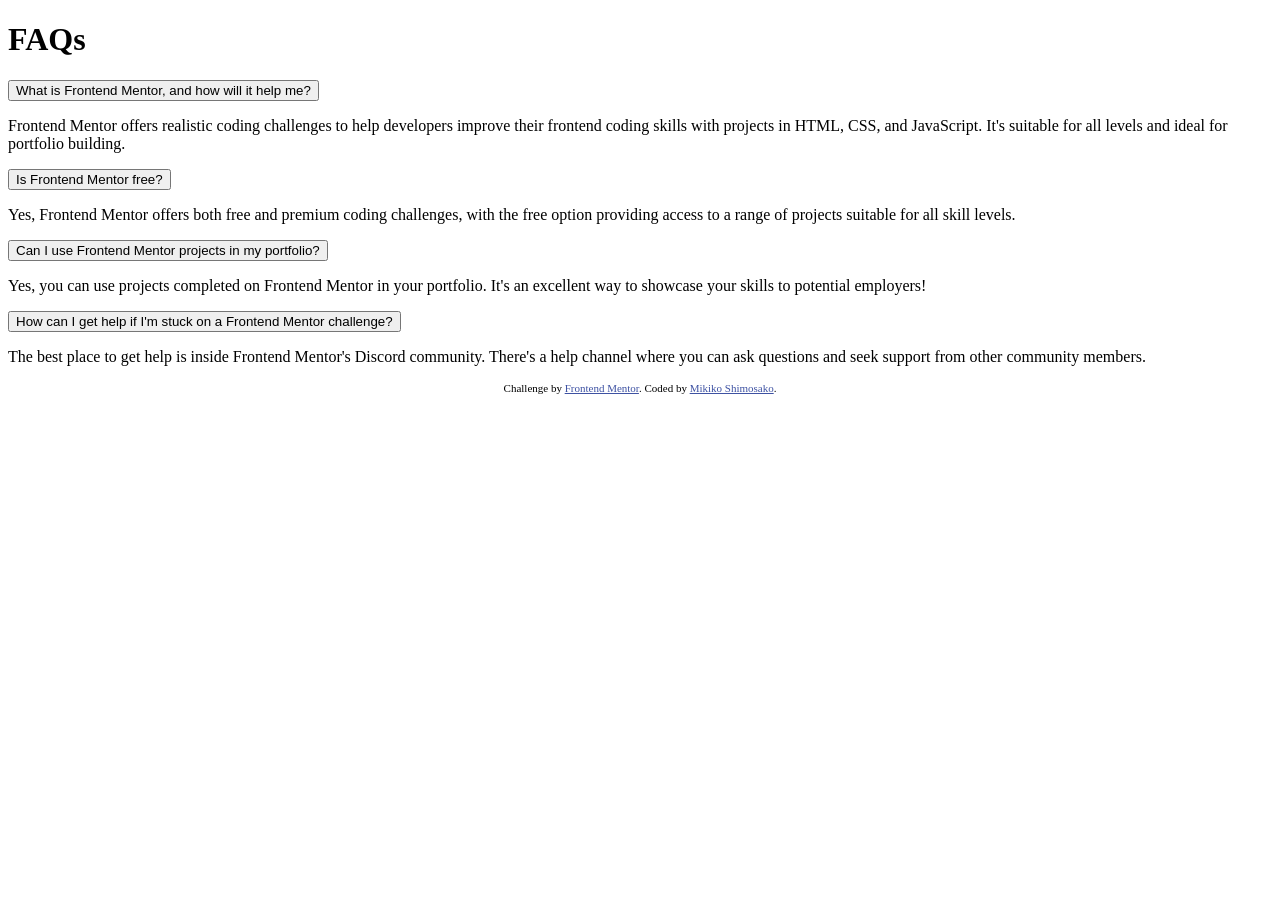
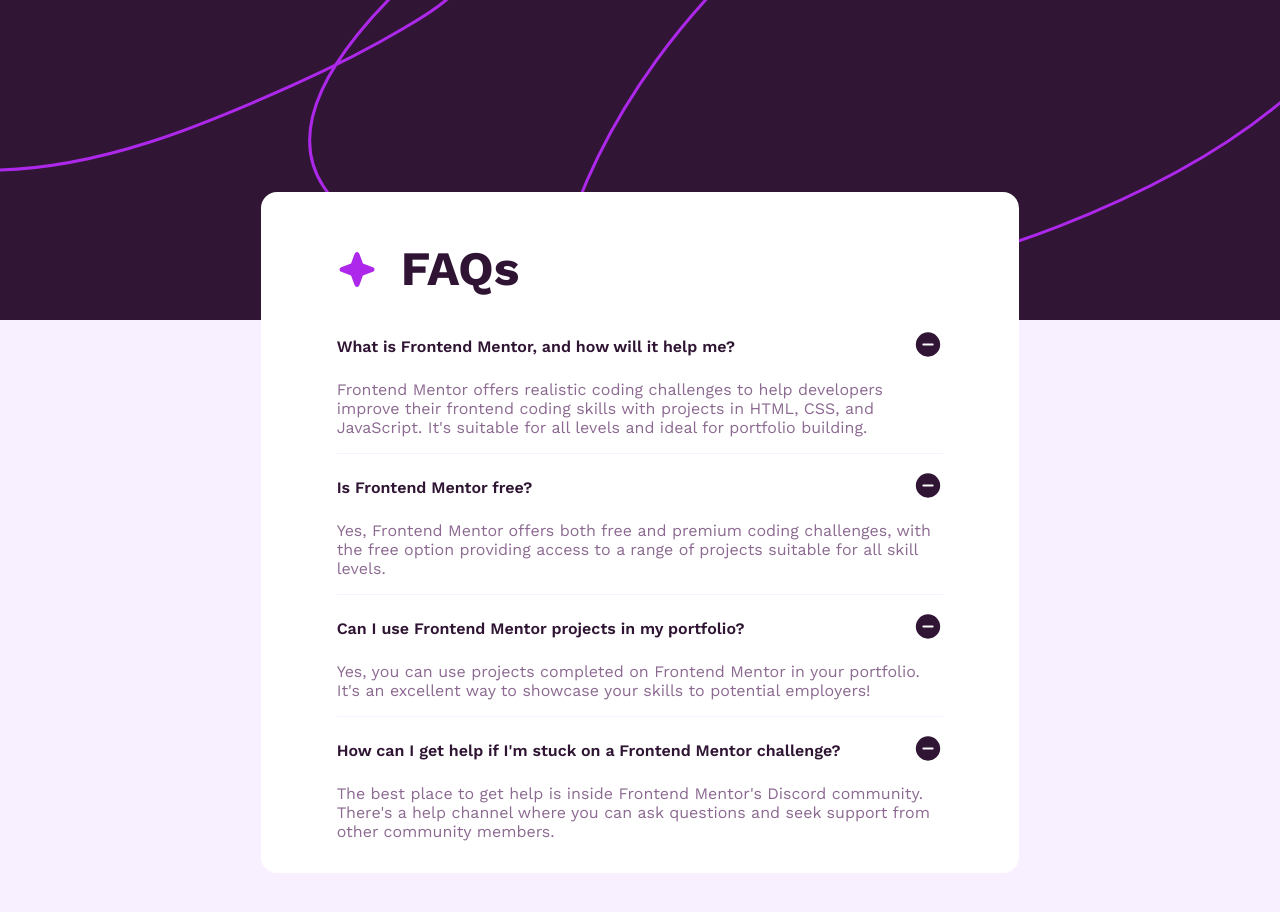
Before and after one commit to Mikiko-Shimosako/faq-accordion-main, a plain HTML site: page index.html in a window 1280 px wide. Before the commit the page ends 800 px from the top, so only its background shows below. Drawn offline with nearby package versions, Linux system fonts and the light colour scheme.

Commit message:
PCスタイルまで

```diff
--- a/index.html
+++ b/index.html
@@ -1,21 +1,24 @@
 <!DOCTYPE html>
 <html lang="en">
+
 <head>
   <meta charset="UTF-8">
-  <meta name="viewport" content="width=device-width, initial-scale=1.0"> <!-- displays site properly based on user's device -->
+  <meta name="viewport" content="width=device-width, initial-scale=1.0">
+  <!-- displays site properly based on user's device -->
 
   <link rel="icon" type="image/png" sizes="32x32" href="./assets/images/favicon-32x32.png">
 
   <title>Frontend Mentor | FAQ accordion</title>
+  <link rel="preconnect" href="https://fonts.googleapis.com">
+  <link rel="preconnect" href="https://fonts.gstatic.com" crossorigin>
+  <link href="https://fonts.googleapis.com/css2?family=Work+Sans:ital,wght@0,100..900;1,100..900&display=swap"
+    rel="stylesheet">
+  <link rel="stylesheet" href="./style.css">
+</head>
 
-  <!-- Feel free to remove these styles or customise in your own stylesheet 👍 -->
-  <style>
-    .attribution { font-size: 11px; text-align: center; }
-    .attribution a { color: hsl(228, 45%, 44%); }
-  </style>
-</head>
-<body>
-
+<body class="body">
+  <div class="container">
+    <div class="inner">
       <h1 class="title">FAQs</h1>
 
       <section class="faq-item">
@@ -58,9 +61,8 @@
           channel where you can ask questions and seek support from other community members.
         </p>
       </section>
-  <div class="attribution">
-    Challenge by <a href="https://www.frontendmentor.io?ref=challenge" target="_blank">Frontend Mentor</a>.
-    Coded by <a href="#">Mikiko Shimosako</a>.
+    </div>
   </div>
 </body>
+
 </html>
--- /dev/null
+++ b/style.css
@@ -0,0 +1,67 @@
+button {
+  all: unset;
+  cursor: pointer;
+}
+
+.body {
+  font-family: "Work Sans", sans-serif;
+  font-style: normal;
+
+  background-image: url('./assets/images/background-pattern-desktop.svg');
+  background-repeat: no-repeat;
+  background-color: hsl(275, 100%, 97%);
+  color: hsl(292, 42%, 14%);
+}
+
+.container {
+  width: 60%;
+  margin: 12rem auto;
+  background-color: hsl(0, 100%, 100%);
+  border-radius: 16px;
+}
+
+.inner {
+  width: 80%;
+  margin-inline: auto;
+  padding: 1rem 0;
+}
+
+.faq-item {
+  border-bottom: 1px solid hsl(275, 100%, 97%);
+  margin-bottom: 1rem;
+}
+
+.faq-item:last-child {
+  border-bottom: none;
+}
+
+.title {
+  font-size: 48px;
+  font-weight: 700;
+  display: flex;
+  align-items: center;
+}
+
+.title::before {
+  content: url('./assets/images/icon-star.svg');
+  width: 48px;
+  height: 48px;
+  margin-right: 1rem;
+}
+
+.faq-question {
+  font-weight: 600;
+  display: flex;
+  gap: 1rem;
+  align-items: center;
+  justify-content: space-between;
+  width: 100%;
+}
+
+.faq-question::after {
+  content: url('./assets/images/icon-minus.svg');
+}
+
+.faq-answer {
+  color: hsl(292, 16%, 49%);
+}
```
Lines whose indentation alone changed are shown as unchanged.
